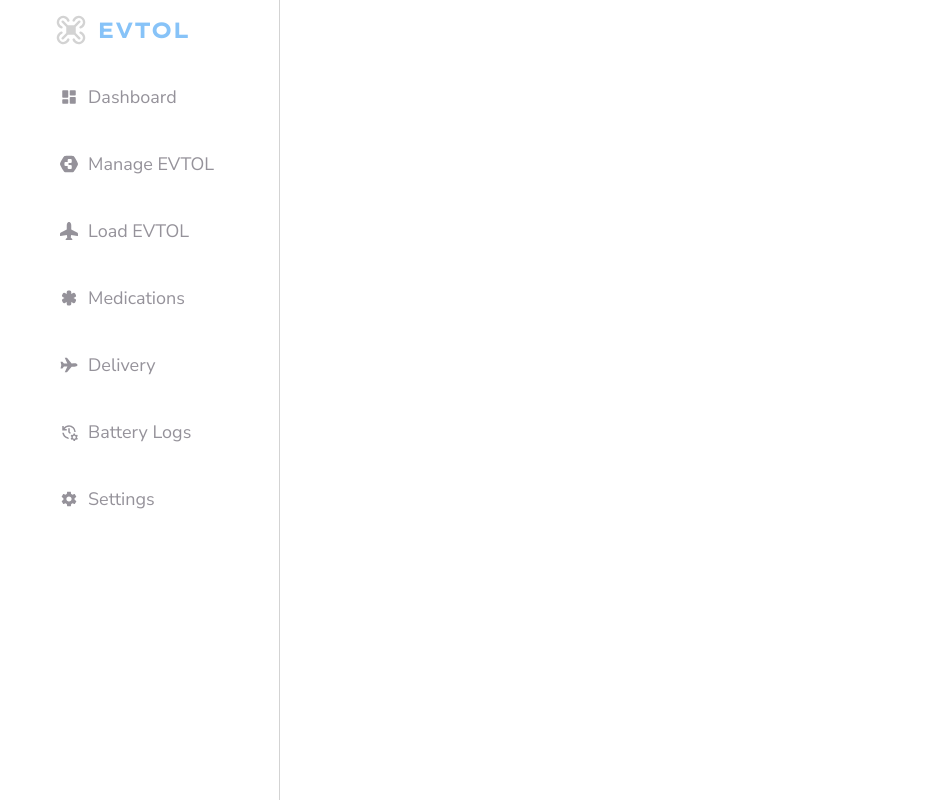
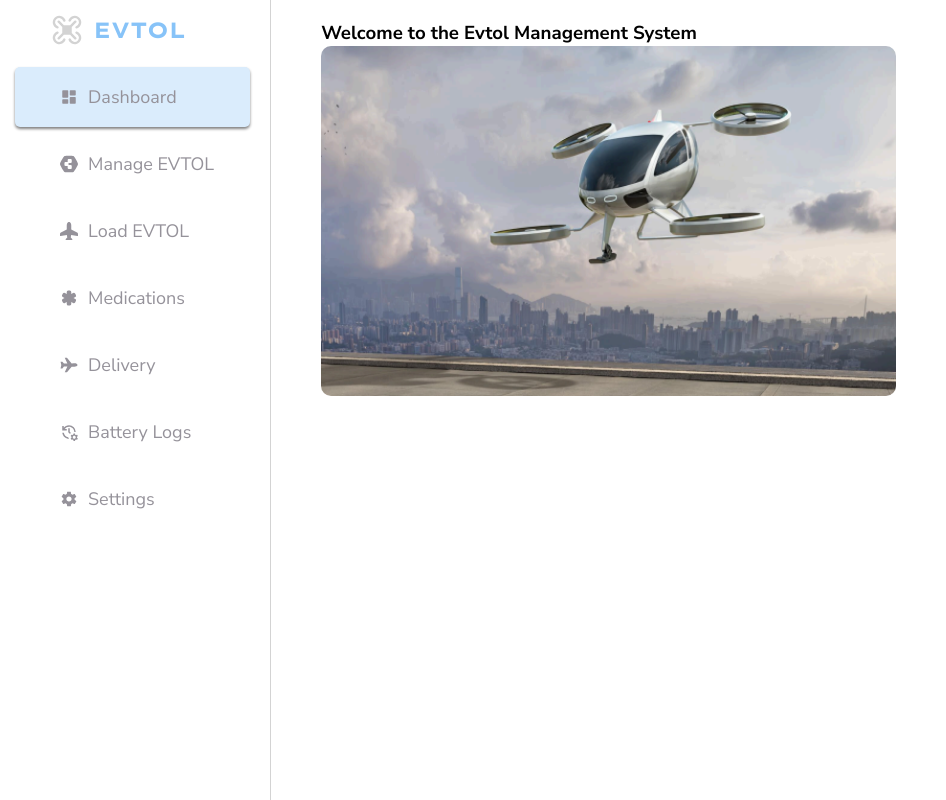
Before and after one commit to Korede647/Evtol-frontend, a React (Vite) app: page / in a window 1280 px wide. Shown: the whole page, without its empty margins (0-946 px from the left). Built offline with nearby package versions, Linux system fonts and the light colour scheme; a web font is replaced by a local one.

Commit message:
dashboard

```diff
--- a/src/App.jsx
+++ b/src/App.jsx
@@ -6,13 +6,14 @@ import MngEvtol from './pages/manageEvtol/MngEvtol'
 import Medication from './pages/medication/Medication'
 import LoadEvtol from './pages/loadEvtol/LoadEvtol'
 import Delivery from './pages/delivery/Delivery'
+import Dashboard from './pages/dashBody/Dashboard'
 
 function App() {
   return (
     <>
     <Router>
       <Routes>
-        <Route path='/' element = {<SideBar/>}/>
+        <Route path='/' element = {<Dashboard/>}/>
          <Route path= '/manageEvtol' element = {<MngEvtol/>} />
          <Route path='/medications' element = {<Medication/>} />
          <Route path='/loadEvtol' element = {<LoadEvtol/>} />
--- a/src/components/sidebar/SideBar.jsx
+++ b/src/components/sidebar/SideBar.jsx
@@ -30,7 +30,7 @@ const SideBar = () => {
       <div className="usersideDiv">
       <NavLink
       className= "link"
-      to="/dashboard"
+      to="/"
         style={({isActive}) => {
           return isActive ?  {
             color: ' #95929a',
--- /dev/null
+++ b/src/pages/dashBody/Dashboard.jsx
@@ -0,0 +1,23 @@
+import React from 'react'
+import "./dashboard.css"
+import SideBar from '../../components/sidebar/SideBar'
+import Evtol from '../../assets/Evtol.png'
+
+const Dashboard = () => {
+  return (
+    <div className='dashMain'>
+        <SideBar/>
+      <div className="dash">
+        <div className="first">
+            <h3>Welcome to the Evtol Management System</h3>
+            <div className="dashImg">
+                <img src={Evtol} alt="" />
+            </div>
+            <div className="dashText"></div>
+        </div>
+      </div>
+    </div>
+  )
+}
+
+export default Dashboard
--- /dev/null
+++ b/src/pages/dashBody/dashboard.css
@@ -0,0 +1,35 @@
+.dashMain{
+    width: 100%;
+    height: 100vh;
+    display: flex;
+    gap: 20px;
+}
+
+.dash{
+    width: 80%;
+    height: 100vh;
+    display: flex;
+    flex-direction: column;
+    padding-left: 30px;
+    padding-top: 20px;
+    font-family: "Nunito Sans", serif;
+    overflow-y: scroll;
+    /* border: solid red; */
+    display: flex;
+    gap: 30px;
+}
+.first{
+    width: 100%;
+    height: 350px;
+}
+
+.dashImg{
+    width: 60%;
+    height: 100%;
+    border-radius: 10px;
+}
+.dashImg> img{
+    width: 100%;
+    height: 100%;
+    border-radius: 10px;
+}
--- a/src/pages/delivery/delivery.css
+++ b/src/pages/delivery/delivery.css
@@ -12,7 +12,6 @@
     padding-top: 30px;
     font-family: "Nunito Sans", serif;
     overflow-y: scroll;
-    /* border: solid red; */
     display: flex;
     gap: 30px;
 }
--- a/src/pages/medication/Medication.jsx
+++ b/src/pages/medication/Medication.jsx
@@ -1,7 +1,6 @@
 import React from 'react'
 import "./medication.css"
 import SideBar from '../../components/sidebar/SideBar'
-import Test from '../../assets/testSubject.jpeg'
 
 const Medication = () => {
   return (
@@ -15,16 +14,6 @@ const Medication = () => {
         </div>
 
         <div className="medicCards">
-          <div className="card">
-            <div className="image">
-                <img src={Test} alt="" />
-            </div>
-            <div className="medicText">
-                <p>Name: <b>PARACETEMOLARMEET</b></p>
-                <p>Code: <b>7082hdh-whduwj</b></p>
-                <p>Weight: <b>54g</b></p>
-            </div>
-          </div>
 
           <div className="card">
             <div className="image">
@@ -37,93 +26,6 @@ const Medication = () => {
             </div>
           </div>
 
-          <div className="card">
-            <div className="image">
-                <img src={Test} alt="" />
-            </div>
-            <div className="medicText">
-                <p>Name: <b>PARACETEMOLARMEET</b></p>
-                <p>Code: <b>7082hdh-whduwj</b></p>
-                <p>Weight: <b>54g</b></p>
-            </div>
-          </div>
-
-          <div className="card">
-            <div className="image">
-                <img src={Test} alt="" />
-            </div>
-            <div className="medicText">
-                <p>Name: <b>PARACETEMOLARMEET</b></p>
-                <p>Code: <b>7082hdh-whduwj</b></p>
-                <p>Weight: <b>54g</b></p>
-            </div>
-          </div>
-
-          <div className="card">
-            <div className="image">
-                <img src={Test} alt="" />
-            </div>
-            <div className="medicText">
-                <p>Name: <b>PARACETEMOLARMEET</b></p>
-                <p>Code: <b>7082hdh-whduwj</b></p>
-                <p>Weight: <b>54g</b></p>
-            </div>
-          </div>
-
-          <div className="card">
-            <div className="image">
-                <img src={Test} alt="" />
-            </div>
-            <div className="medicText">
-                <p>Name: <b>PARACETEMOLARMEET</b></p>
-                <p>Code: <b>7082hdh-whduwj</b></p>
-                <p>Weight: <b>54g</b></p>
-            </div>
-          </div>
-
-          <div className="card">
-            <div className="image">
-                <img src={Test} alt="" />
-            </div>
-            <div className="medicText">
-                <p>Name: <b>PARACETEMOLARMEET</b></p>
-                <p>Code: <b>7082hdh-whduwj</b></p>
-                <p>Weight: <b>54g</b></p>
-            </div>
-          </div>
-
-          <div className="card">
-            <div className="image">
-                <img src={Test} alt="" />
-            </div>
-            <div className="medicText">
-                <p>Name: <b>PARACETEMOLARMEET</b></p>
-                <p>Code: <b>7082hdh-whduwj</b></p>
-                <p>Weight: <b>54g</b></p>
-            </div>
-          </div>
-
-          <div className="card">
-            <div className="image">
-                <img src={Test} alt="" />
-            </div>
-            <div className="medicText">
-                <p>Name: <b>PARACETEMOLARMEET</b></p>
-                <p>Code: <b>7082hdh-whduwj</b></p>
-                <p>Weight: <b>54g</b></p>
-            </div>
-          </div>
-
-          <div className="card">
-            <div className="image">
-                <img src={Test} alt="" />
-            </div>
-            <div className="medicText">
-                <p>Name: <b>PARACETEMOLARMEET</b></p>
-                <p>Code: <b>7082hdh-whduwj</b></p>
-                <p>Weight: <b>54g</b></p>
-            </div>
-          </div>
 
         </div>
        </div>
```
Also changed, not shown: src/assets/Evtol.png (added), src/assets/testSubject.jpeg (deleted).
